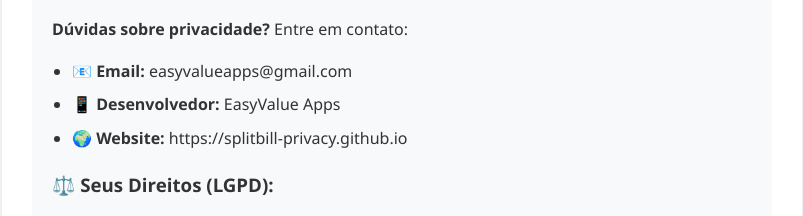
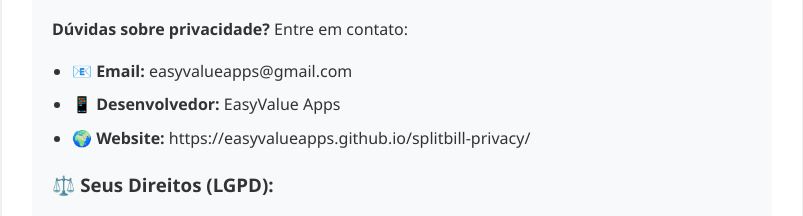
Before and after one commit to easyvalueapps/splitbill-privacy, a plain HTML site: page pt/index.html in a window 1280 px wide. Shown: the part 3901-4117 px from the top of the page, without its empty margins (238-1041 px from the left). Drawn offline with Linux system fonts and the light colour scheme.

Commit message:
Update privacy pt-br

```diff
--- a/pt/index.html
+++ b/pt/index.html
@@ -226,7 +226,7 @@
             <ul>
                 <li><strong>📧 Email:</strong> easyvalueapps@gmail.com</li>
                 <li><strong>📱 Desenvolvedor:</strong> EasyValue Apps</li>
-                <li><strong>🌍 Website:</strong> https://splitbill-privacy.github.io</li>
+                <li><strong>🌍 Website:</strong> https://easyvalueapps.github.io/splitbill-privacy/</li>
             </ul>
 
             <h3>⚖️ Seus Direitos (LGPD):</h3>
```
